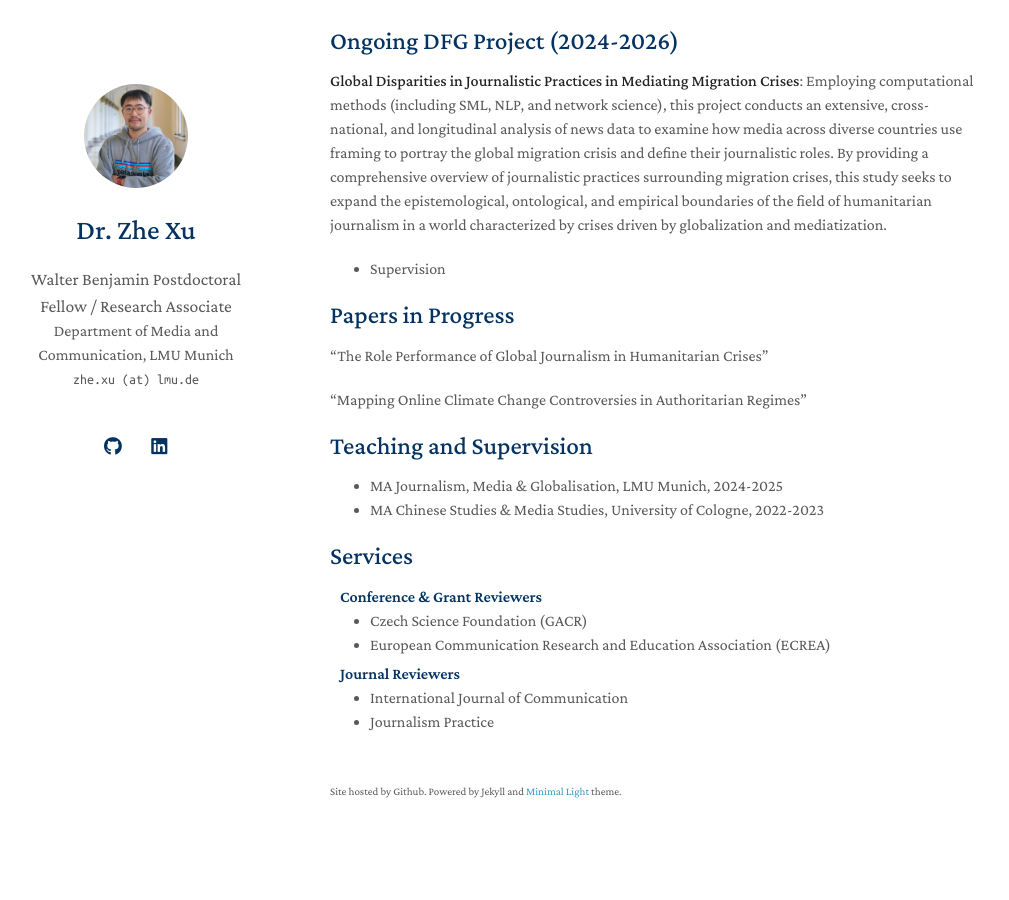
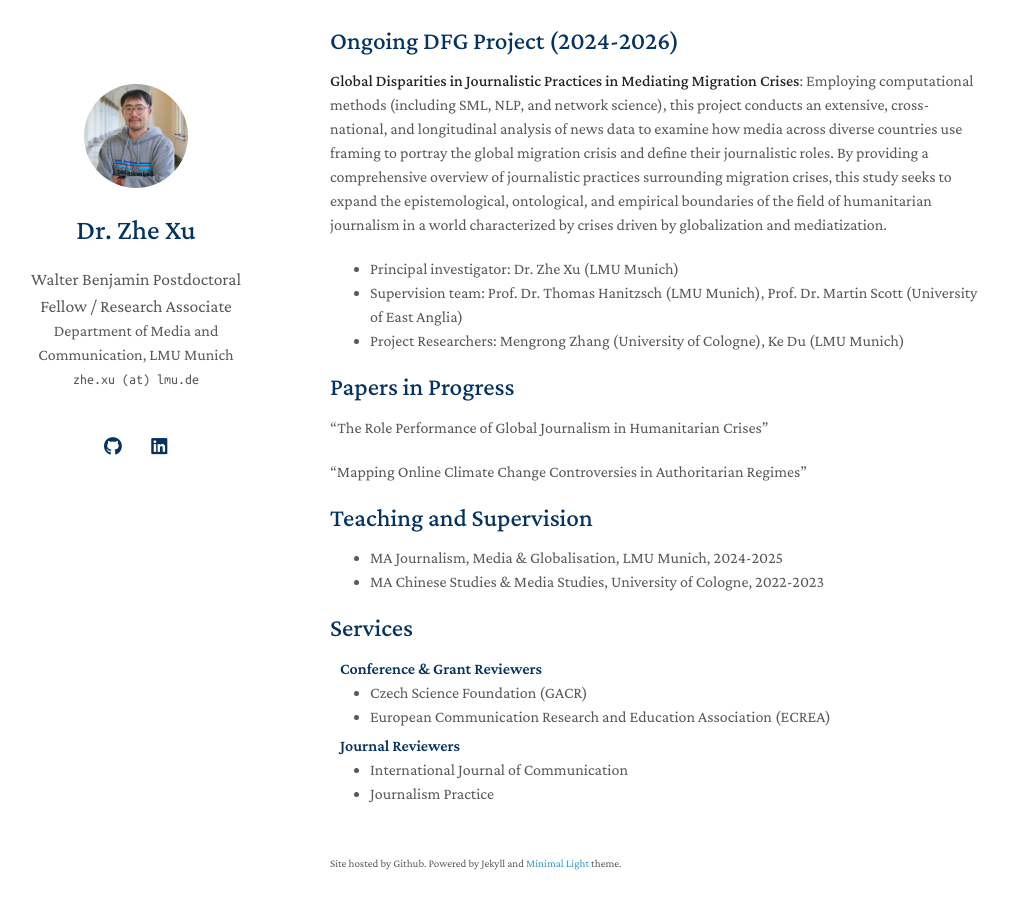
Before and after one commit to zhexuphd/home, a Jekyll site: the page built from index.md, in a window 1280 px wide and 900 px high, scrolled down 1612 px. Shown: the whole window, without its empty margins (140-1149 px from the left). Built offline with Jekyll 4.4.1, drawn with Linux system fonts in a browser that asks for light colours; a style sheet for code colours, icons or effects is not loaded; our own code applies the rules of GitHub Pages for plain Markdown files; before the commit the page ends 2484 px from its top, so only the background shows below that.

Commit message:
Update index.md

```diff
--- a/index.md
+++ b/index.md
@@ -31,7 +31,9 @@ When I’m not immersed in academia, you’ll likely find me hiking, mountaineer
 
 **Global Disparities in Journalistic Practices in Mediating Migration Crises**: Employing computational methods (including SML, NLP, and network science), this project conducts an extensive, cross-national, and longitudinal analysis of news data to examine how media across diverse countries use framing to portray the global migration crisis and define their journalistic roles. By providing a comprehensive overview of journalistic practices surrounding migration crises, this study seeks to expand the epistemological, ontological, and empirical boundaries of the field of humanitarian journalism in a world characterized by crises driven by globalization and mediatization.
 
-- Supervision
+- Principal investigator: Dr. Zhe Xu (LMU Munich)
+- Supervision team: Prof. Dr. Thomas Hanitzsch (LMU Munich), Prof. Dr. Martin Scott (University of East Anglia)
+- Project Researchers: Mengrong Zhang (University of Cologne), Ke Du (LMU Munich)
 
 ## Papers in Progress
 
```
